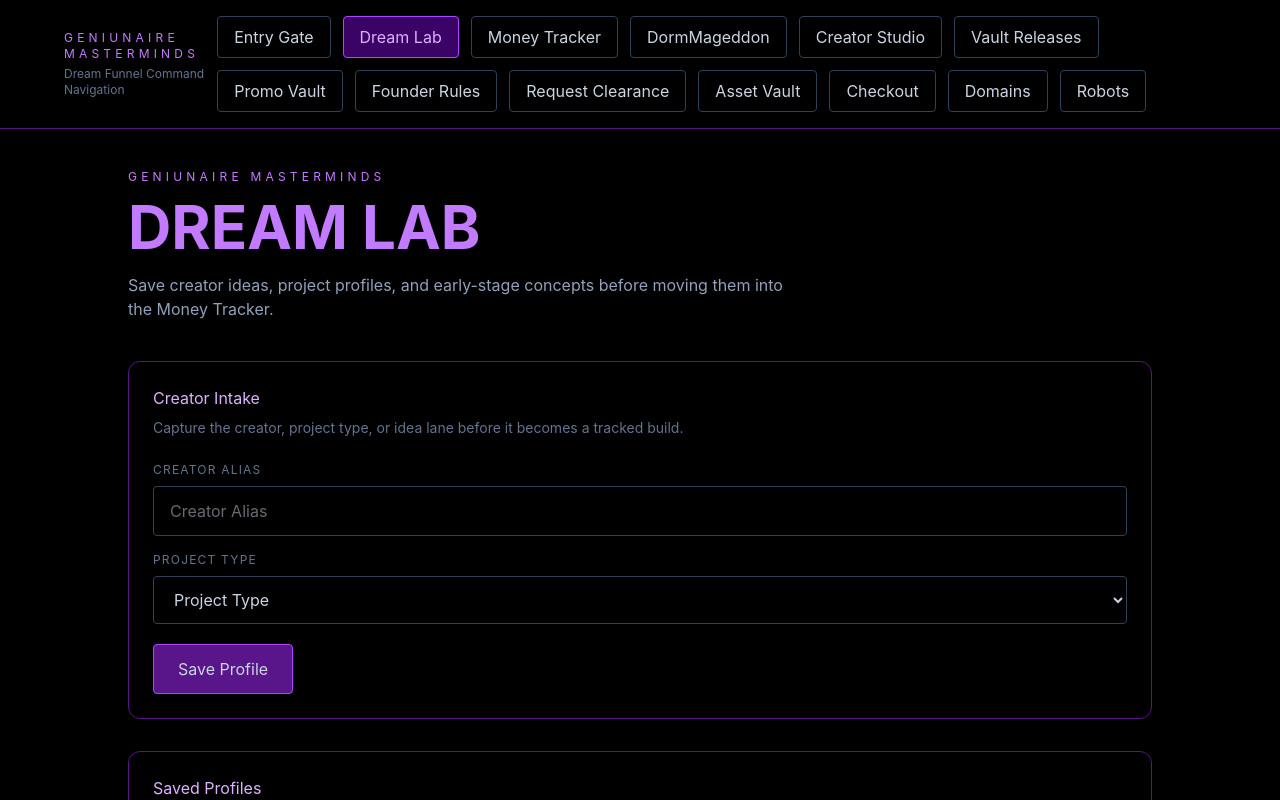
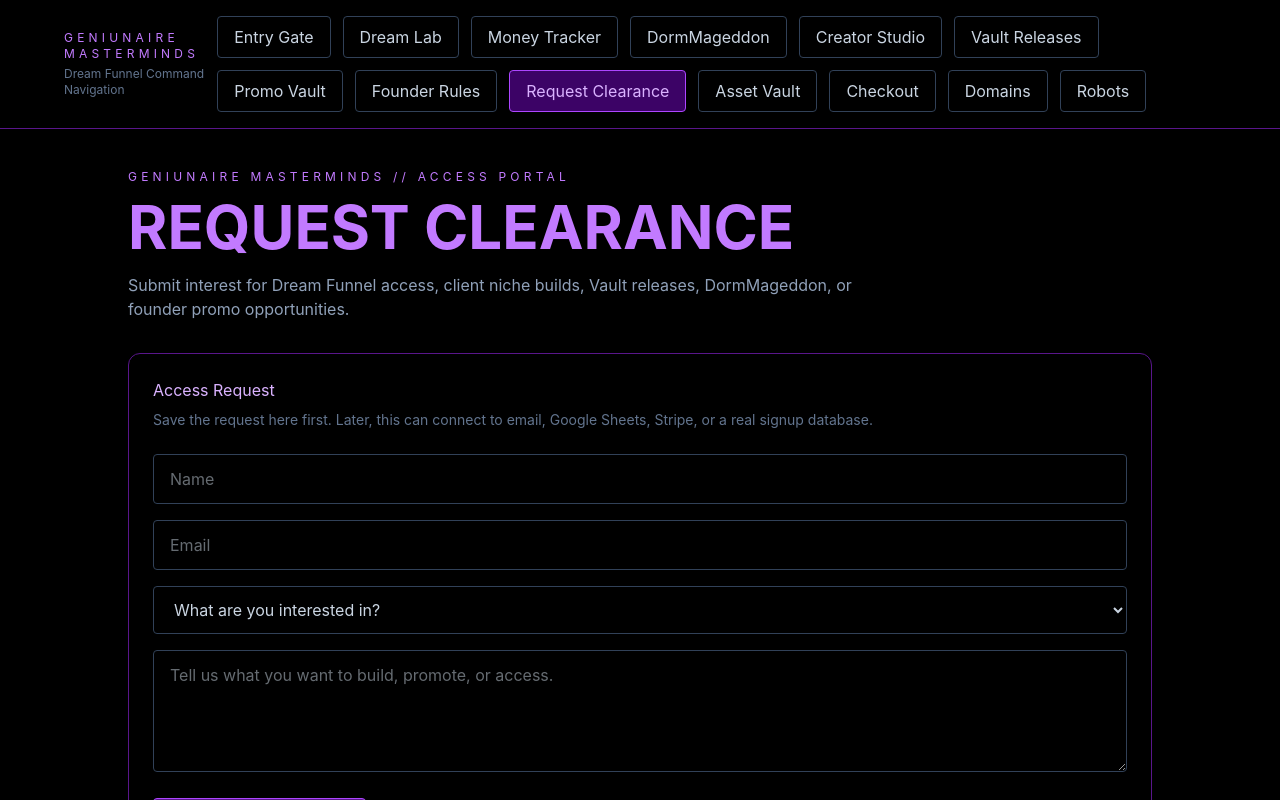
Before and after one commit to chocolateskyys-tech/geniunaire-masterminds, a React (Vite) app: page / in a window 1280 px wide. Both pictures are taken after a click on the button "ENTER THE THINK TANK". Shown: the top 800 px of the page. Built offline with nearby package versions, Linux system fonts and the light colour scheme.

Commit message:
Stage 18E Add universal signup gate

```diff
--- a/src/App.jsx
+++ b/src/App.jsx
@@ -15,6 +15,7 @@ import RobotStorefront from './components/RobotStorefront/RobotStorefront';
 
 function App() {
   const [currentView, setCurrentView] = useState('entryGate');
+  const [requestedAccess, setRequestedAccess] = useState('General Dream Funnel Access');
 
   const navItems = [
     ['Entry Gate', 'entryGate'],
@@ -32,6 +33,11 @@ function App() {
     ['Robots', 'robotStorefront'],
   ];
 
+  function requestAccess(accessType) {
+    setRequestedAccess(accessType);
+    setCurrentView('signupRequest');
+  }
+
   function renderCurrentView() {
     const roomProps = {
       onReturn: () => setCurrentView('entryGate'),
@@ -45,7 +51,12 @@ function App() {
       vaultReleaseLibrary: <VaultReleaseLibrary {...roomProps} />,
       founderPromoVault: <FounderPromoVault {...roomProps} />,
       founderTierRules: <FounderTierRules {...roomProps} />,
-      signupRequest: <SignupRequest {...roomProps} />,
+      signupRequest: (
+        <SignupRequest
+          {...roomProps}
+          requestedAccess={requestedAccess}
+        />
+      ),
       assetVault: <AssetVault {...roomProps} />,
       checkoutRoom: <CheckoutRoom {...roomProps} />,
       domainVault: <DomainVault {...roomProps} />,
@@ -58,9 +69,9 @@ function App() {
 
     return (
       <EntryGate
-        onEnterDreamLab={() => setCurrentView('dreamLab')}
-        onEnterMoneyTracker={() => setCurrentView('moneyTracker')}
-        onRequestClearance={() => setCurrentView('signupRequest')}
+        onEnterDreamLab={() => requestAccess('Think Tank / Dream Lab Access')}
+        onEnterMoneyTracker={() => requestAccess('Vault / Money Tracker Access')}
+        onRequestClearance={() => requestAccess('General Dream Funnel Access')}
       />
     );
   }
@@ -84,7 +95,13 @@ function App() {
                 <button
                   key={view}
                   type="button"
-                  onClick={() => setCurrentView(view)}
+                  onClick={() => {
+                    if (view === 'signupRequest') {
+                      requestAccess('General Dream Funnel Access');
+                    } else {
+                      setCurrentView(view);
+                    }
+                  }}
                   className={
                     currentView === view
                       ? 'px-4 py-2 border border-purple-500 text-purple-300 rounded bg-purple-950'
```
